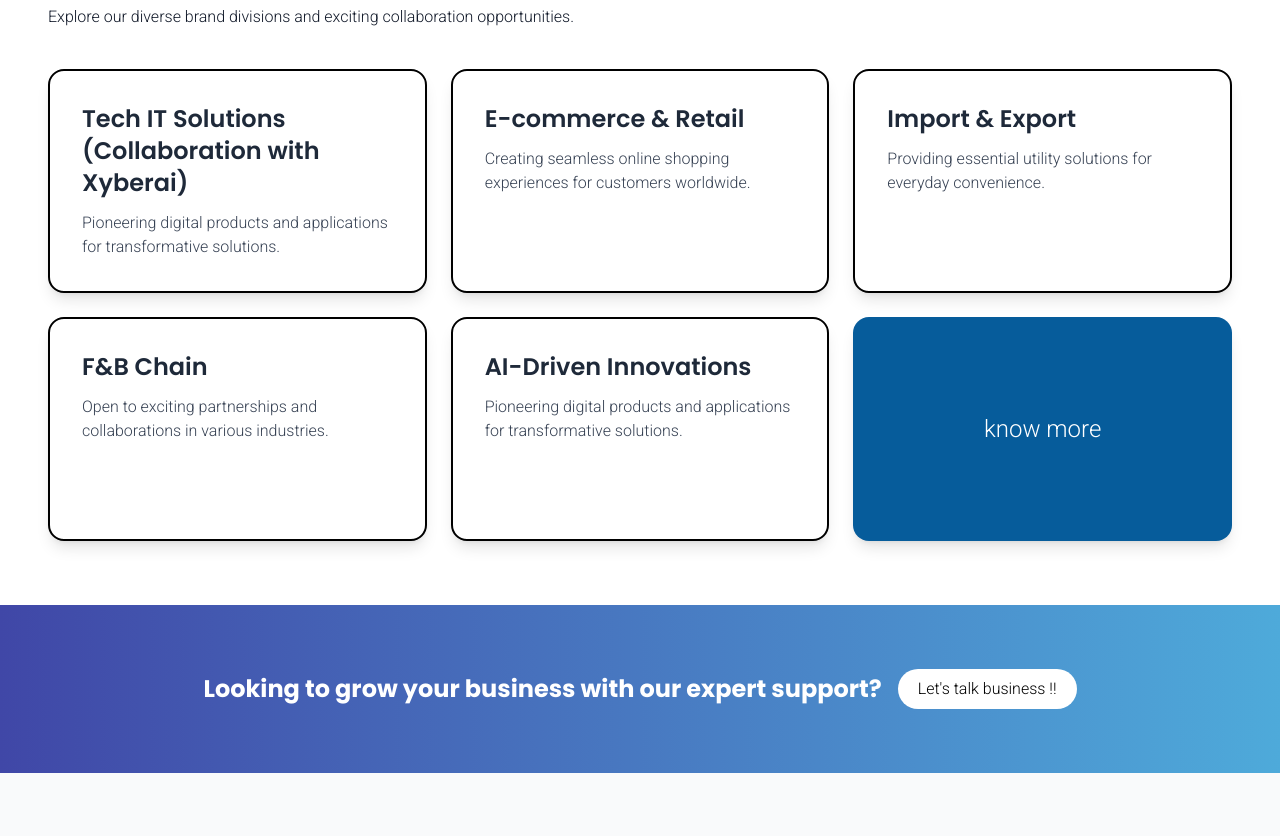
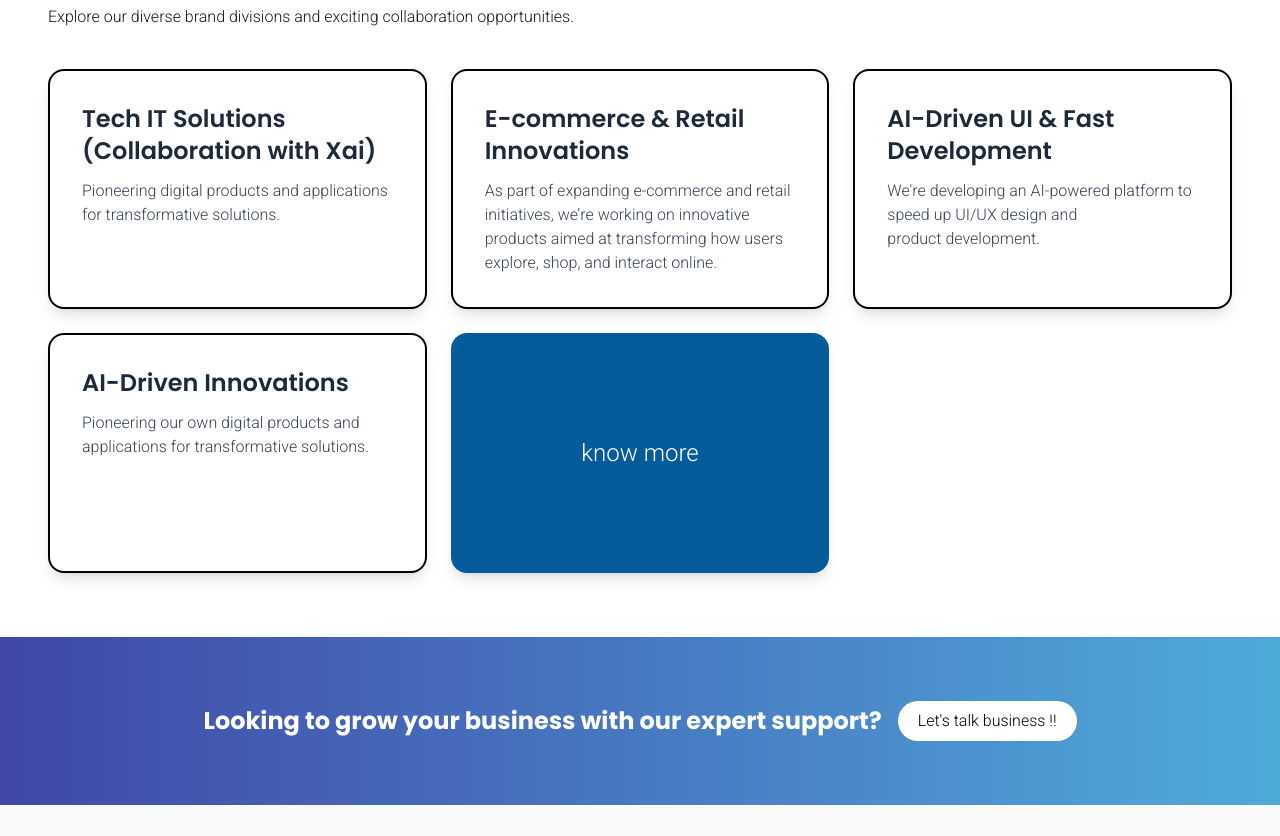
Before and after one commit to ThamZeal/Thamzeal-website, a Next.js app: page / in a window 1280 px wide. Shown: the part 1377-2213 px from the top of the page. Built offline with nearby package versions, Linux system fonts and the light colour scheme.

Commit message:
content changed

```diff
--- a/src/app/(landing)/page.jsx
+++ b/src/app/(landing)/page.jsx
@@ -57,24 +57,28 @@ const reviews = [
 
 const brand_divisions = [
     {
-        title: "Tech IT Solutions (Collaboration with Xyberai)",
+        title: "Tech IT Solutions (Collaboration with Xai)",
         desc: "Pioneering digital products and applications for transformative solutions.",
     },
     {
-        title: "E-commerce & Retail",
-        desc: "Creating seamless online shopping experiences for customers worldwide.",
+        title: "E-commerce & Retail Innovations",
+        desc: "As part of expanding e-commerce and retail initiatives, we’re working on innovative products aimed at transforming how users explore, shop, and interact online.",
     },
+    // {
+    //     title: "Import & Export",
+    //     desc: "Providing essential utility solutions for everyday convenience.",
+    // },
+    // {
+    //     title: "F&B Chain",
+    //     desc: "Open to exciting partnerships and collaborations in various industries.",
+    // },
     {
-        title: "Import & Export",
-        desc: "Providing essential utility solutions for everyday convenience.",
-    },
-    {
-        title: "F&B Chain",
-        desc: "Open to exciting partnerships and collaborations in various industries.",
+        title: "AI-Driven UI & Fast Development",
+        desc: "We're developing an AI-powered platform to speed up UI/UX design and product development."
     },
     {
         title: "AI-Driven Innovations",
-        desc: "Pioneering digital products and applications for transformative solutions.",
+        desc: "Pioneering our own digital products and applications for transformative solutions.",
     },
 ];
 
--- a/src/app/think/page.jsx
+++ b/src/app/think/page.jsx
@@ -7,14 +7,14 @@ import { motion, AnimatePresence } from "framer-motion";
 
 
 const what_we_do = [
-    {
-        title:"Retail & Commerce",
-        description: "Reimagining customer journeys across eCommerce, brick-and-mortar, and global trade pipelines."
-    },
-    {
-        title:"Food Chain Ventures",
-        description: "Innovating how people experience food—from delivery ecosystems to hybrid kitchens."
-    },
+    // {
+    //     title:"Retail & Commerce",
+    //     description: "Reimagining customer journeys across eCommerce, brick-and-mortar, and global trade pipelines."
+    // },
+    // {
+    //     title:"Food Chain Ventures",
+    //     description: "Innovating how people experience food—from delivery ecosystems to hybrid kitchens."
+    // },
     {
         title:"Service Engines",
         description:"Powering businesses with next-gen B2B tools, platforms, and systems."
```
